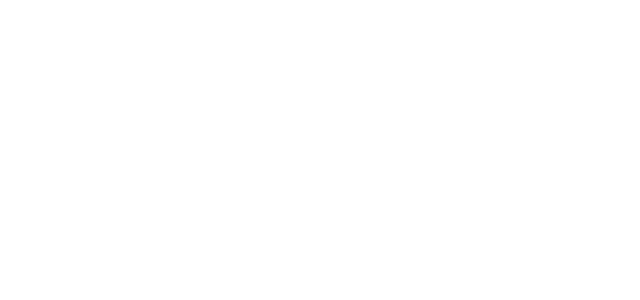
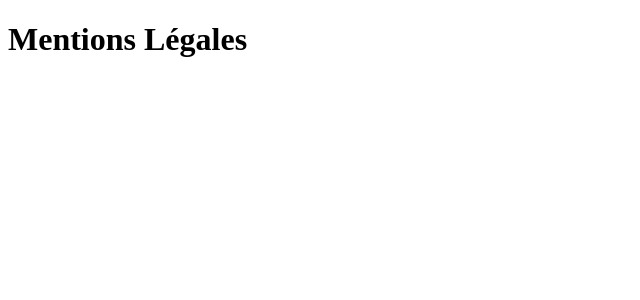
Before and after one commit to Toon-mo/Morieux_Tony_devoir_5_portfolio_John_Doe_react, a React (Create React App) app: page /mentions in a window 1280 px wide. Shown: the top 300 px of the page, without its empty margins (0-640 px from the left). Built offline with nearby package versions, Linux system fonts and the light colour scheme.

Commit message:
ajout de bibliothèque react-router et créations des pages

```diff
--- a/package.json
+++ b/package.json
@@ -9,7 +9,9 @@
     "@testing-library/user-event": "^13.5.0",
     "react": "^19.1.0",
     "react-dom": "^19.1.0",
+    "react-router-dom": "^7.5.3",
     "react-scripts": "5.0.1",
+    "sass": "^1.87.0",
     "web-vitals": "^2.1.4"
   },
   "scripts": {
--- a/src/App.js
+++ b/src/App.js
@@ -1,7 +1,25 @@
 import React from "react";
+import { BrowserRouter, Routes, Route } from "react-router-dom";
+import Accueil from "./Pages/Accueil";
+import Contact from "./Pages/Contact";
+import Mentions from "./Pages/Mentions";
+import Services from "./Pages/Services";
+import Realisations from "./Pages/Realisations";
 
 const App = () => {
-  return <div></div>;
+  return (
+    <div>
+      <BrowserRouter>
+        <Routes>
+          <Route path="/" element={<Accueil />} />
+          <Route path="/contact" element={<Contact />} />
+          <Route path="/mentions" element={<Mentions />} />
+          <Route path="/services" element={<Services />} />
+          <Route path="/realisations" element={<Realisations />} />
+        </Routes>
+      </BrowserRouter>
+    </div>
+  );
 };
 
 export default App;
--- /dev/null
+++ b/src/Pages/Accueil.js
@@ -0,0 +1,11 @@
+import React from "react";
+
+const Accueil = () => {
+  return (
+    <div>
+      <h1>Accueil</h1>
+    </div>
+  );
+};
+
+export default Accueil;
--- /dev/null
+++ b/src/Pages/Contact.js
@@ -0,0 +1,11 @@
+import React from "react";
+
+const Contact = () => {
+  return (
+    <div>
+      <h1>Contact</h1>
+    </div>
+  );
+};
+
+export default Contact;
--- /dev/null
+++ b/src/Pages/Mentions.js
@@ -0,0 +1,12 @@
+import React from "react";
+
+const Mentions = () => {
+  return (
+    <div>
+      <h1>Mentions Légales</h1>
+    </div>
+  );
+};
+
+export default Mentions;
+<h1>Mentions Légales</h1>;
--- /dev/null
+++ b/src/Pages/Realisations.js
@@ -0,0 +1,11 @@
+import React from "react";
+
+const Realisations = () => {
+  return (
+    <div>
+      <h1>Réalisations</h1>
+    </div>
+  );
+};
+
+export default Realisations;
--- /dev/null
+++ b/src/Pages/Services.js
@@ -0,0 +1,11 @@
+import React from "react";
+
+const Services = () => {
+  return (
+    <div>
+      <h1>Services</h1>
+    </div>
+  );
+};
+
+export default Services;
```
Also changed, not shown: 1 other file (tests, documents, lock files or other folders).
